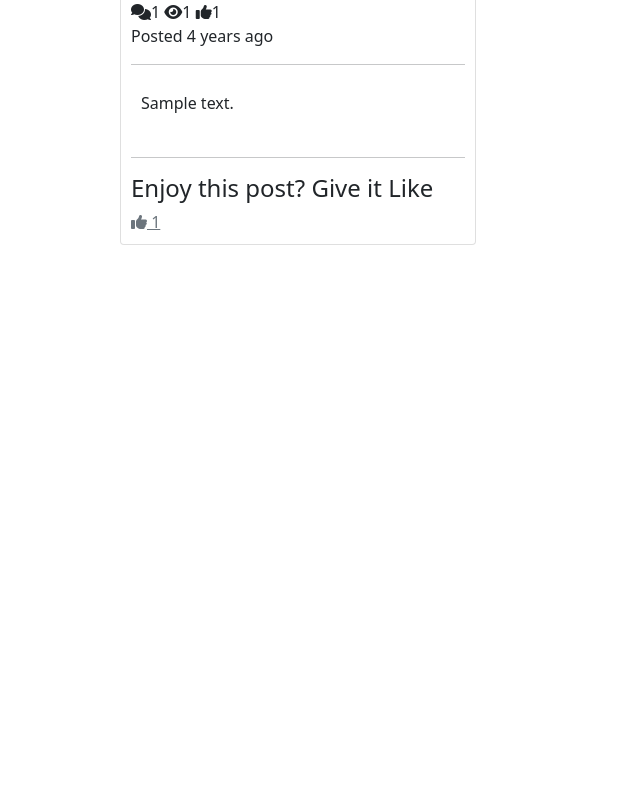
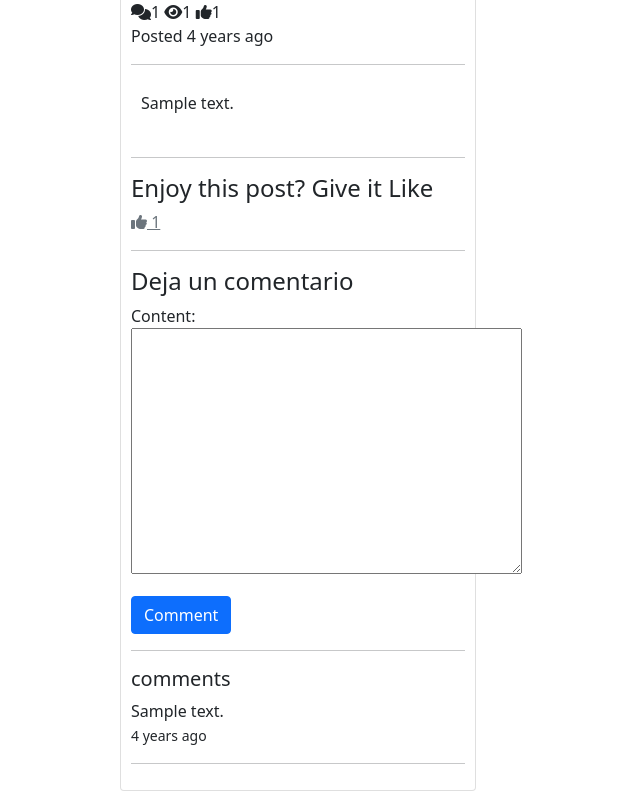
Before and after one commit to MosqueraP/Blog, a Django app: a page that uses templates/posts/post_detail.html in a window 1280 px wide. Shown: the part 479-1270 px from the top of the page, without its empty margins (342-982 px from the left). Before the commit the page ends 724 px from the top, so only its background shows below. Run offline with Django 5.2, Linux system fonts and the light colour scheme; a user stored in the database is signed in; tables that the repository leaves empty hold one stand-in row (values such as "Sample post"); grey boxes marked "Sample" are stand-in pictures; some libraries are stand-ins or nearby versions.

Commit message:
funcionalidad de crear comentarios

```diff
--- a/posts/forms.py
+++ b/posts/forms.py
@@ -1,7 +1,14 @@
 from django import forms
-from posts.models import Post
+from posts.models import Post, Comment
 
+# formulario para crear y actualizar post
 class PostForm(forms.ModelForm):
     class Meta:
         model = Post
         fields = ('__all__') # traer todos los campos de la clase Post
+
+# formulario para crear y actualizar el conetnido de comentasrios
+class CommentForm(forms.ModelForm):
+    class Meta:
+        model = Comment
+        fields = ('content', ) #tupla # traer el campo de la clase Comment
--- a/posts/models.py
+++ b/posts/models.py
@@ -30,6 +30,9 @@ class Post(models.Model):
 
     def get_like_url(self):
         return reverse('like', kwargs={'slug': self.slug})
+
+    def comments(self):
+        return self.comment_set.all()
 
     @property
     def get_comment_count(self):
--- a/posts/views.py
+++ b/posts/views.py
@@ -1,8 +1,9 @@
 # from typing import Any
+from typing import Any
 from django.shortcuts import redirect, render, get_object_or_404
 from django.views.generic import ListView, DetailView, CreateView, UpdateView, DeleteView
 from posts.models import Post, PostView, Like, Comment
-from posts.forms import PostForm
+from posts.forms import PostForm, CommentForm
 
 # Create your views here.
 
@@ -14,6 +15,25 @@ class PostLisView(ListView):
 
 class PostDetailView(DetailView):
     model = Post
+
+    # funcionalidad para crear comentarios
+    def post(self, *args, **kwargs):
+        form = CommentForm(self.request.POST)
+        if form.is_valid:
+            post = self.get_object()
+            comment = form.instance
+            comment.user = self.request.user
+            comment.post = post
+            comment.save()
+            return redirect('detail', slug=post.slug)
+
+
+    def get_context_data(self, **kwargs):
+        context = super().get_context_data(**kwargs)
+        context.update({
+            'form': CommentForm()
+        })
+        return context
 
     # visualizar las vista de los post, si el user es autenticado
     def get_object(self, **kwargs):
--- a/templates/posts/post_detail.html
+++ b/templates/posts/post_detail.html
@@ -37,6 +37,31 @@ Detail
                         <i class="fa-solid fa-thumbs-up"></i>
                         {{ object.get_like_count }}
                     </a>
+
+                    <hr>
+                    {% if request.user.is_authenticated %}
+                    <h4>Deja un comentario</h4>
+                        <form action="" method="post">
+                            {% csrf_token%}
+                            {{ form.as_p }}
+                        <button class="btn btn-primary" type="Comment">Comment</button>
+                        </form>
+                        <hr>
+                        <h5>comments</h5>
+                        {% for comment in object.comments %}
+                            <div>
+                                <p>{{ comment.content }}
+                                <br>
+                                    <small>{{ comment.timestamp|timesince }} ago</small>
+                                    </p>
+                            </div>
+                            <hr>
+                        {% endfor %}
+
+                    {% else %}
+                    <a href="{% url 'account_login' %}" class="btn btn-primary btn-block">Login to comment</a>
+                    {% endif %}
+
                 </div>
             </div>
         </div>
```
